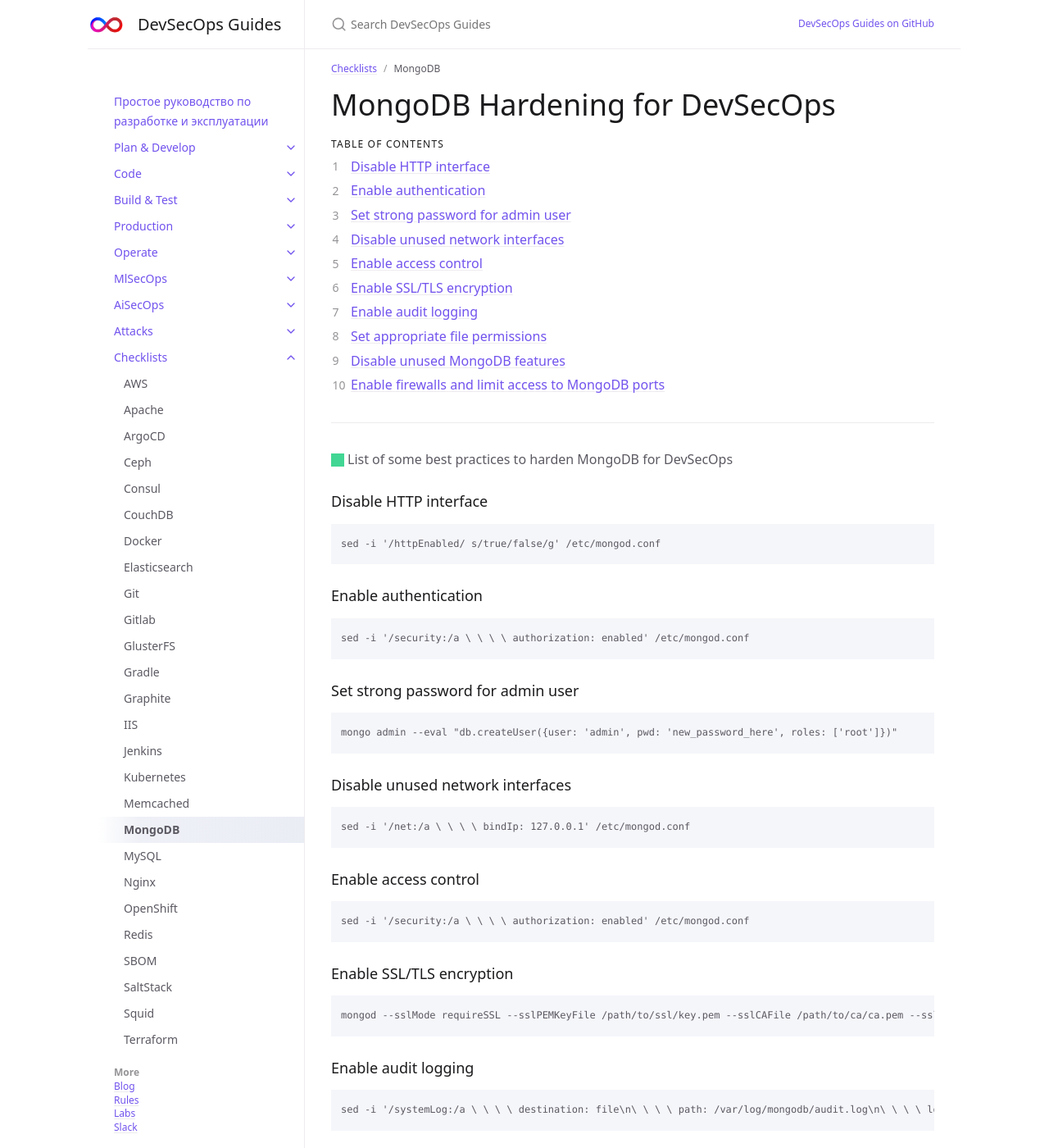
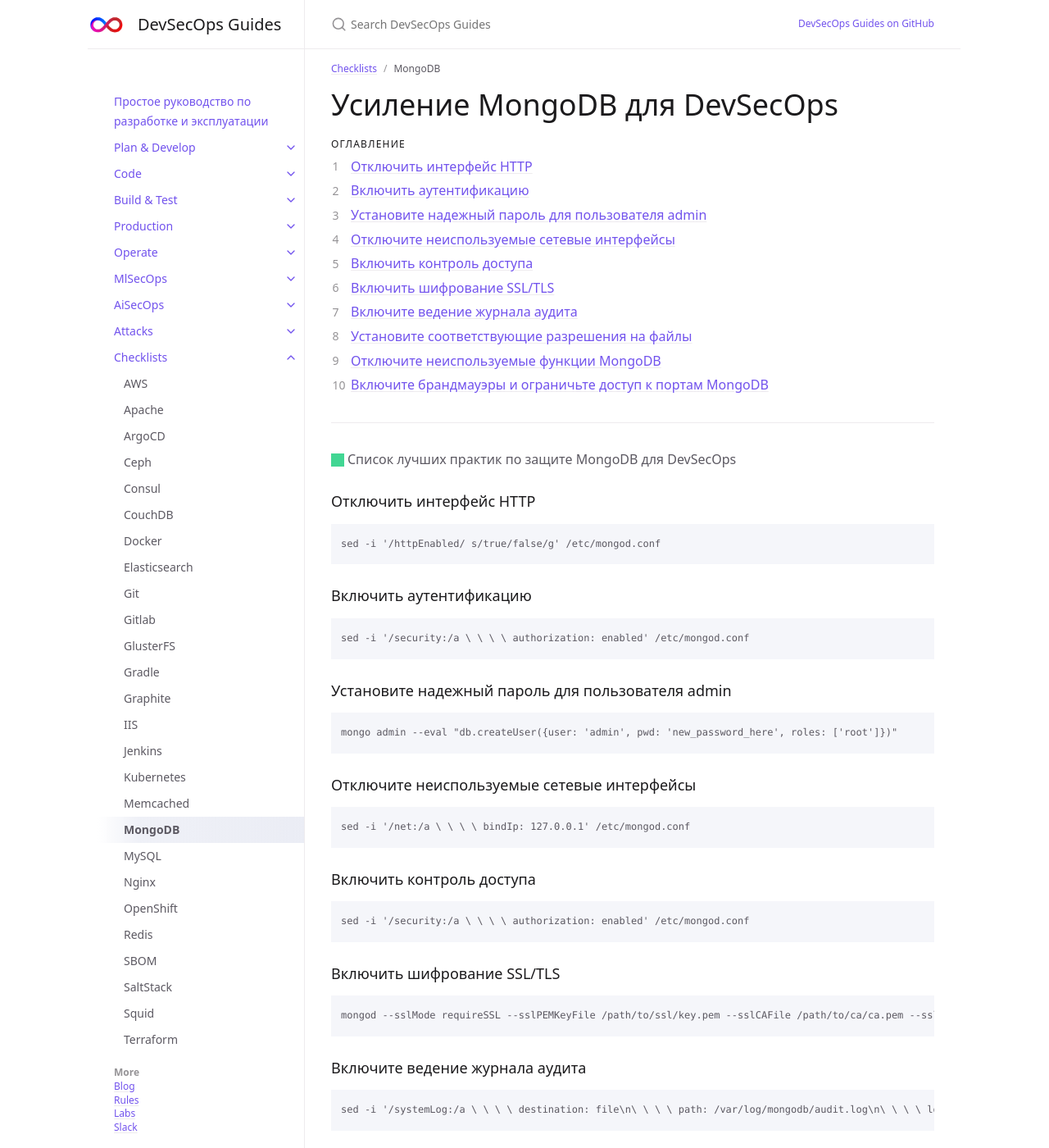
Before and after one commit to 2artem2/Work-Stuff, a Jekyll site: the page built from docs/checklists/mongodb.md, in a window 1280 px wide and 1400 px high. Shown: the whole window at 82% size. Built offline with Jekyll 4.4.1, drawn with Linux system fonts in a browser that asks for light colours; some of the changed text lies outside the part shown.

Commit message:
mongodb.md

````diff
--- a/docs/checklists/mongodb.md
+++ b/docs/checklists/mongodb.md
@@ -4,10 +4,10 @@ title: MongoDB
 parent: Checklists
 ---
 
-# MongoDB Hardening for DevSecOps
+# Усиление MongoDB для DevSecOps
 {: .no_toc }
 
-## Table of contents
+## Оглавление
 {: .no_toc .text-delta }
 
 1. TOC
@@ -15,10 +15,10 @@ parent: Checklists
 
 ---
 
-<span class="d-inline-block p-2 mr-1 v-align-middle bg-green-000"></span>List of some best practices to harden MongoDB for DevSecOps
+<span class="d-inline-block p-2 mr-1 v-align-middle bg-green-000"></span>Список лучших практик по защите MongoDB для DevSecOps
 
 
-### Disable HTTP interface
+### Отключить интерфейс HTTP
 
 
 ```
@@ -26,7 +26,7 @@ sed -i '/httpEnabled/ s/true/false/g' /etc/mongod.conf
 ```
 
 
-### Enable authentication
+### Включить аутентификацию
 
 
 ```
@@ -34,7 +34,7 @@ sed -i '/security:/a \ \ \ \ authorization: enabled' /etc/mongod.conf
 ```
 
 
-### Set strong password for admin user
+### Установите надежный пароль для пользователя admin
 
 
 ```
@@ -42,7 +42,7 @@ mongo admin --eval "db.createUser({user: 'admin', pwd: 'new_password_here', role
 ```
 
 
-### Disable unused network interfaces
+### Отключите неиспользуемые сетевые интерфейсы
 
 
 ```
@@ -50,39 +50,39 @@ sed -i '/net:/a \ \ \ \ bindIp: 127.0.0.1' /etc/mongod.conf
 ```
 
 
-### Enable access control
+### Включить контроль доступа
 
 
 ```
 sed -i '/security:/a \ \ \ \ authorization: enabled' /etc/mongod.conf
 ```
 
-### Enable SSL/TLS encryption
+### Включить шифрование SSL/TLS
 
 ```
 mongod --sslMode requireSSL --sslPEMKeyFile /path/to/ssl/key.pem --sslCAFile /path/to/ca/ca.pem --sslAllowInvalidHostnames
 ```
 
-### Enable audit logging
+### Включите ведение журнала аудита
 
 ```
 sed -i '/systemLog:/a \ \ \ \ destination: file\n\ \ \ \ path: /var/log/mongodb/audit.log\n\ \ \ \ logAppend: true\n\ \ \ \ auditLog:\n\ \ \ \ \ \ \ \ destination: file\n\ \ \ \ \ \ \ \ format: JSON' /etc/mongod.conf
 ```
 
-### Set appropriate file permissions
+### Установите соответствующие разрешения на файлы
 
 ```
 chown -R mongodb:mongodb /var/log/mongodb<br>chmod -R go-rwx /var/log/mongodb
 ```
 
-### Disable unused MongoDB features
+### Отключите неиспользуемые функции MongoDB
 
 ```
 sed -i '/operationProfiling:/a \ \ \ \ mode: off' /etc/mongod.conf<br>sed -i '/setParameter:/a \ \ \ \ quiet: true' /etc/mongod.conf
 ```
 
 
-### Enable firewalls and limit access to MongoDB ports
+### Включите брандмауэры и ограничьте доступ к портам MongoDB
 
 ```
 ufw allow from 192.168.1.0/24 to any port 27017 proto tcp<br>ufw enable
````
